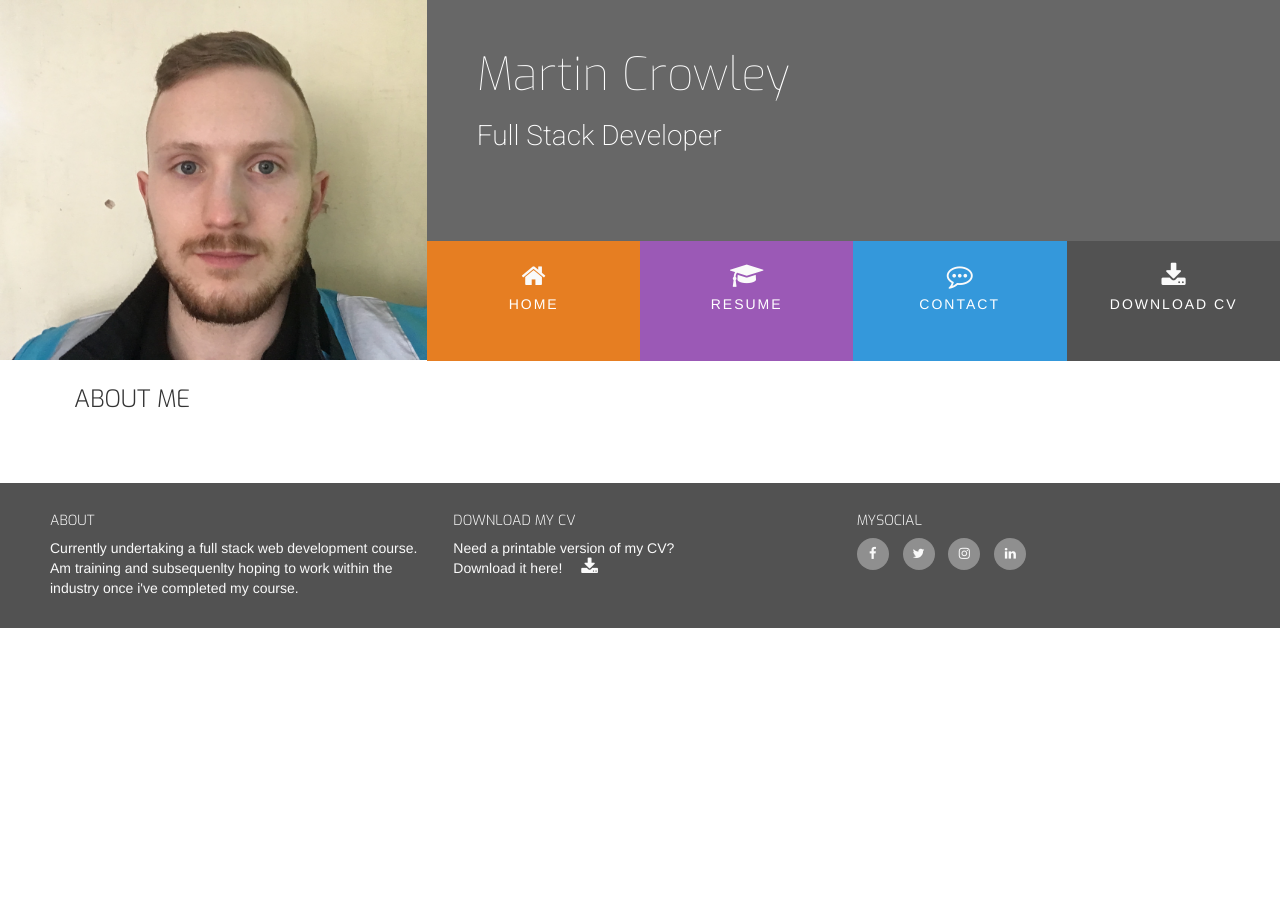
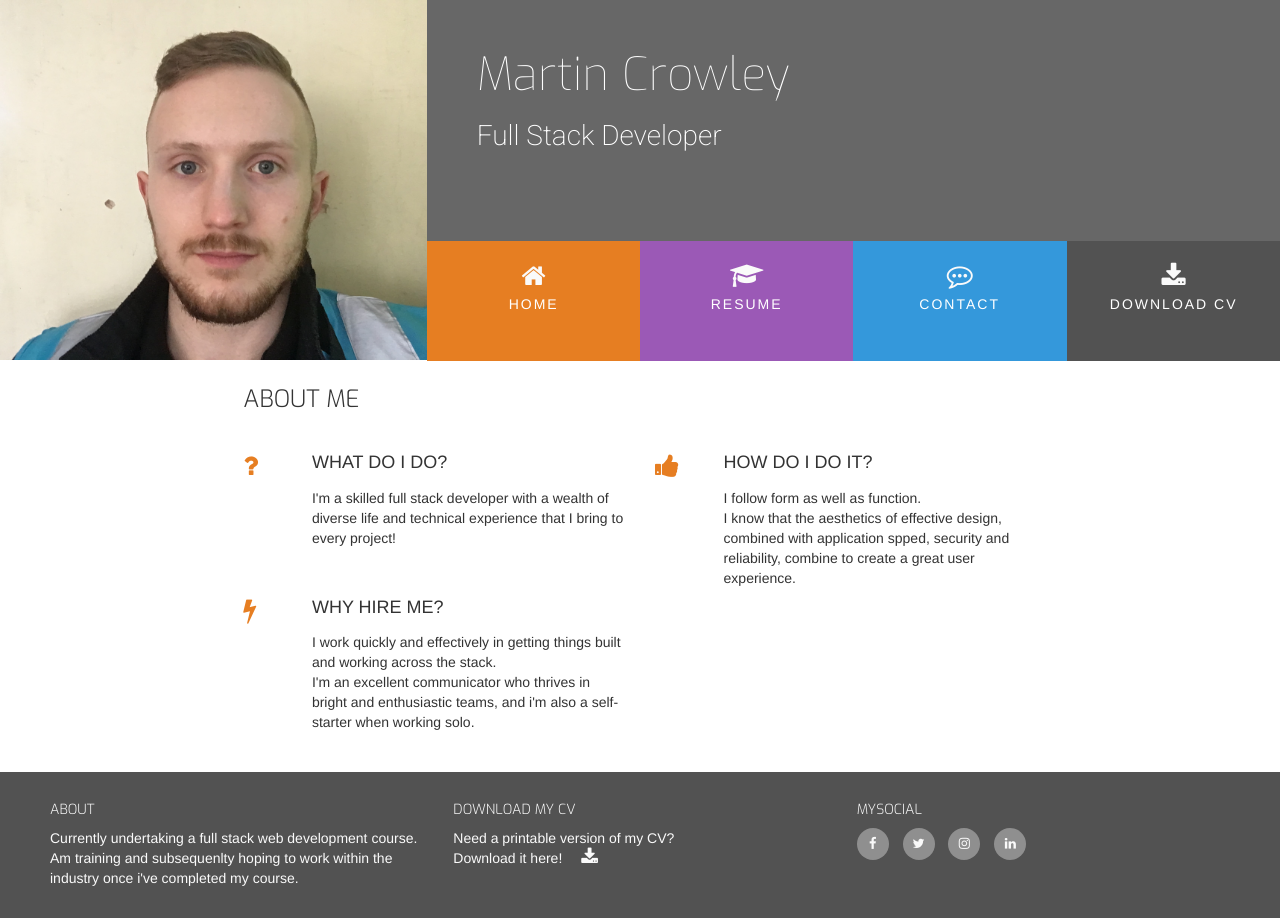
Before and after one commit to Mcrowley93/ucd-resume-miniproject, a plain HTML site: page index.html in a window 1280 px wide. Before the commit the page ends 800 px from the top, so only its background shows below. Drawn offline with nearby package versions, Linux system fonts and the light colour scheme.

Commit message:
added the three reaons sections to my table, and have added font awesome icons, a heading, and a paragraph of text which acts as an explanation to said heading above it, have also styled the icons and headings in the three reasons section.

```diff
--- a/assets/css/style.css
+++ b/assets/css/style.css
@@ -205,3 +205,14 @@
 #footer-details{
     margin: 20px;
 }
+
+/* ----------------------------- Three Reasons ----------------------------- */
+
+.three-reasons-icons{
+    font-size: 26px;
+    color: #e67e22;
+}
+
+.three-reasons-headings{
+    margin-bottom: 15px;
+}
--- a/index.html
+++ b/index.html
@@ -52,6 +52,47 @@
                         <h3 class="section-heading uppercase">About Me</h3>
                     </div>
                 </div>
+                <div class="row">
+                    <div class="col-xs-10 col-xs-offset-1 col-sm-4 col-sm-offset-0 col-md-6">
+                        <div class="row">
+                            <div class="col-xs-2 col-sm-2 col-md-2">
+                                <i class="three-reasons-icons fa fa-question" aria-hidden="true"></i>
+                            </div>
+                            <div class="col-xs-10 col-sm-10">
+                                <h4 class="three-reasons-headings uppercase">What do i do?</h4>
+                                <p>
+                                    I'm a skilled full stack developer with a wealth of diverse life and technical experience that I bring to every project!
+                                </p>
+                            </div>
+                        </div>
+                    </div>
+                    <div class="col-xs-10 col-xs-offset-1 col-sm-4 col-sm-offset-0 col-md-6">
+                        <div class="row">
+                            <div class="col-xs-2 col-sm-2 col-md-2">
+                                <i class="three-reasons-icons fa fa-thumbs-up" aria-hidden="true"></i>
+                            </div>
+                            <div class="col-xs-10 col-sm-10">
+                                <h4 class="three-reasons-headings uppercase">How do i do it?</h4>
+                                <p>
+                                    I follow form as well as function. </br> I know that the aesthetics of effective design, combined with application spped, security and reliability, combine to create a great user experience.
+                                </p>
+                            </div>
+                        </div>
+                    </div>
+                    <div class="col-xs-10 col-xs-offset-1 col-sm-4 col-sm-offset-0 col-md-6">
+                        <div class="row">
+                            <div class="col-xs-2 col-sm-2 col-md-2">
+                                <i class="three-reasons-icons fa fa-bolt" aria-hidden="true"></i>
+                            </div>
+                            <div class="col-xs-10 col-sm-10">
+                                <h4 class="three-reasons-headings uppercase">Why hire me?</h4>
+                                <p>
+                                    I work quickly and effectively in getting things built and working across the stack.</br> I'm an excellent communicator who thrives in bright and enthusiastic teams, and i'm also a self-starter when working solo.
+                                </p>
+                            </div>
+                        </div>
+                    </div>
+                </div>
             </div>
         </div>
 
```
